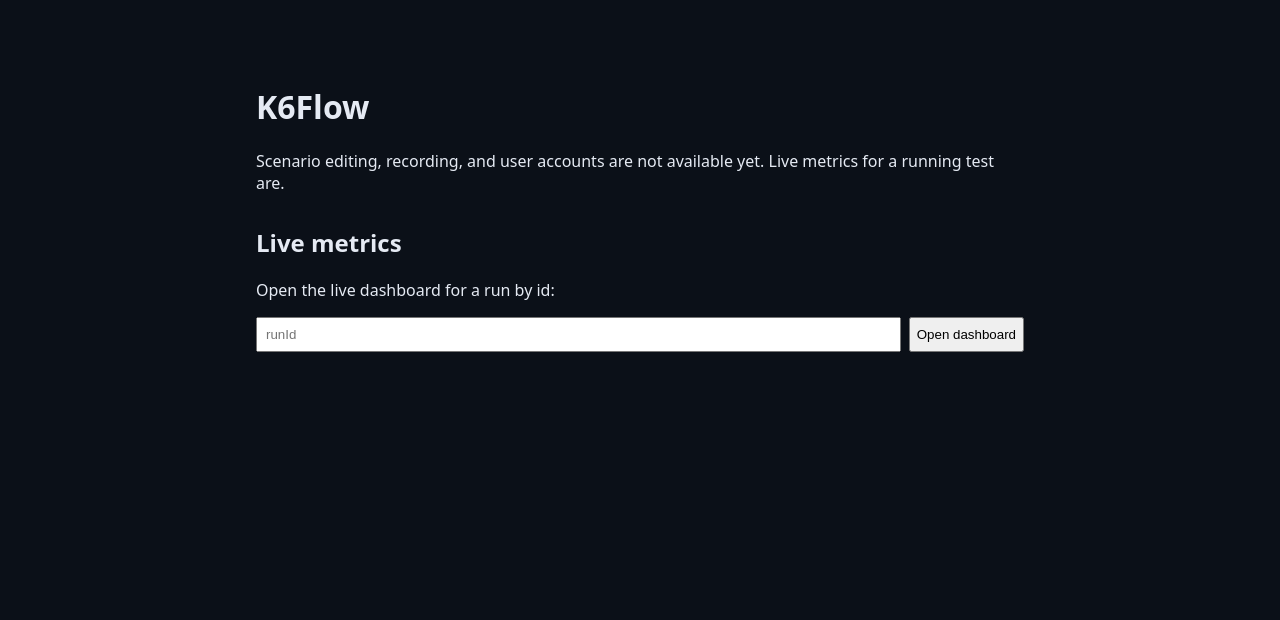
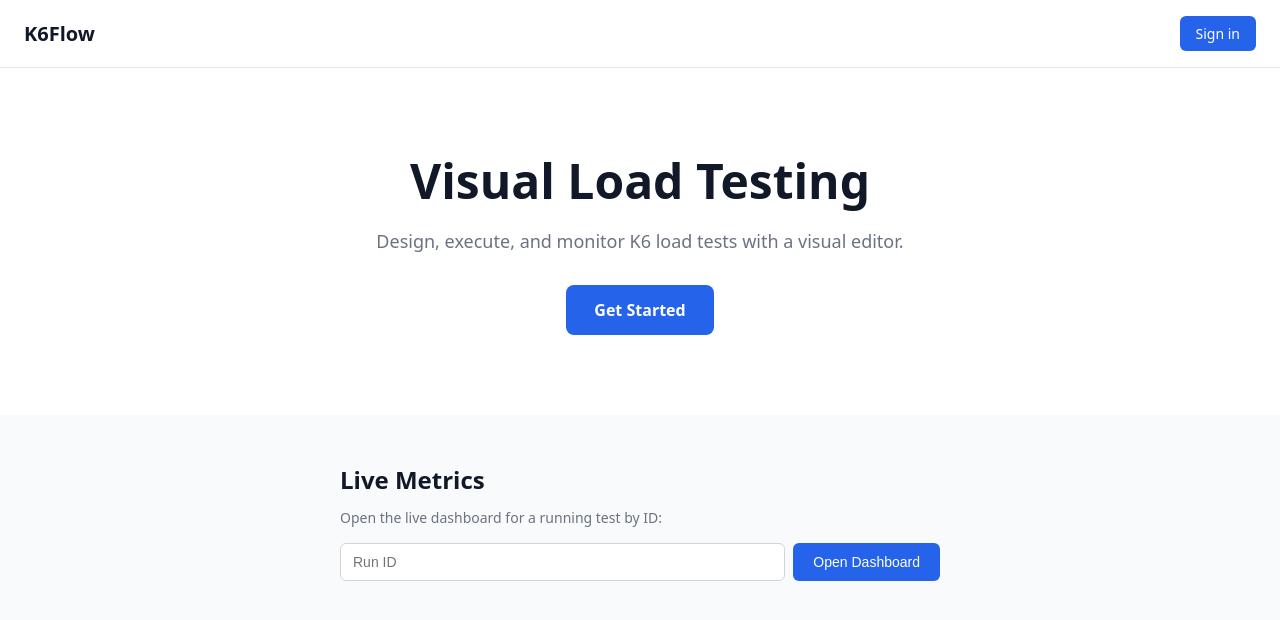
Before and after one commit to jereok91/k6Flow, a Next.js app in the folder apps/web/: page / in a window 1280 px wide. Shown: the top 620 px of the page. Built offline with nearby package versions, Linux system fonts and the light colour scheme; no server answers.

Commit message:
fix(web): add login page and navigation UI (K6F4-02c)

```diff
--- a/apps/web/app/page.tsx
+++ b/apps/web/app/page.tsx
@@ -1,11 +1,24 @@
 "use client";
 
-import { useState } from "react";
+// K6F4-02c fix: Updated home page with navigation.
+
+import { useState, useEffect } from "react";
 import { useRouter } from "next/navigation";
+import Link from "next/link";
 
 export default function Home() {
   const router = useRouter();
   const [runId, setRunId] = useState("");
+  const [user, setUser] = useState<{ username: string } | null>(null);
+  const [checkingAuth, setCheckingAuth] = useState(true);
+
+  useEffect(() => {
+    fetch("/api/auth/me")
+      .then((res) => (res.ok ? res.json() : null))
+      .then((data) => setUser(data))
+      .catch(() => setUser(null))
+      .finally(() => setCheckingAuth(false));
+  }, []);
 
   function openMetrics(event: React.FormEvent) {
     event.preventDefault();
@@ -13,27 +26,188 @@ export default function Home() {
     if (id) router.push(`/runs/${encodeURIComponent(id)}`);
   }
 
+  async function handleLogout() {
+    await fetch("/api/auth/logout", { method: "POST" });
+    setUser(null);
+  }
+
   return (
-    <main style={{ maxWidth: "48rem", margin: "0 auto", padding: "4rem 2rem" }}>
-      <h1>K6Flow</h1>
-      <p>
-        Scenario editing, recording, and user accounts are not available yet.
-        Live metrics for a running test are.
-      </p>
-      <section style={{ marginTop: "2rem" }}>
-        <h2>Live metrics</h2>
-        <p>Open the live dashboard for a run by id:</p>
-        <form onSubmit={openMetrics} style={{ display: "flex", gap: "0.5rem" }}>
+    <main style={containerStyle}>
+      {/* Header */}
+      <header style={headerStyle}>
+        <h1 style={logoStyle}>K6Flow</h1>
+        <nav style={navStyle}>
+          {checkingAuth ? null : user ? (
+            <>
+              <span style={userStyle}>👤 {user.username}</span>
+              <Link href="/editor" style={linkStyle}>Editor</Link>
+              <button onClick={handleLogout} style={logoutStyle}>Logout</button>
+            </>
+          ) : (
+            <Link href="/login" style={primaryLinkStyle}>Sign in</Link>
+          )}
+        </nav>
+      </header>
+
+      {/* Hero */}
+      <section style={heroStyle}>
+        <h2 style={heroTitleStyle}>Visual Load Testing</h2>
+        <p style={heroSubtitleStyle}>
+          Design, execute, and monitor K6 load tests with a visual editor.
+        </p>
+        {user ? (
+          <Link href="/editor" style={ctaButtonStyle}>Open Editor</Link>
+        ) : (
+          <Link href="/login" style={ctaButtonStyle}>Get Started</Link>
+        )}
+      </section>
+
+      {/* Live Metrics */}
+      <section style={sectionStyle}>
+        <h3 style={sectionTitleStyle}>Live Metrics</h3>
+        <p style={sectionTextStyle}>
+          Open the live dashboard for a running test by ID:
+        </p>
+        <form onSubmit={openMetrics} style={formStyle}>
           <input
             value={runId}
-            onChange={(event) => setRunId(event.target.value)}
-            placeholder="runId"
-            aria-label="runId"
-            style={{ flex: 1, padding: "0.5rem" }}
+            onChange={(e) => setRunId(e.target.value)}
+            placeholder="Run ID"
+            aria-label="Run ID"
+            style={inputStyle}
           />
-          <button type="submit">Open dashboard</button>
+          <button type="submit" style={buttonStyle}>Open Dashboard</button>
         </form>
       </section>
     </main>
   );
 }
+
+const containerStyle: React.CSSProperties = {
+  minHeight: "100vh",
+  fontFamily: "system-ui, sans-serif",
+  background: "#f9fafb",
+};
+
+const headerStyle: React.CSSProperties = {
+  display: "flex",
+  justifyContent: "space-between",
+  alignItems: "center",
+  padding: "16px 24px",
+  background: "#fff",
+  borderBottom: "1px solid #e5e7eb",
+};
+
+const logoStyle: React.CSSProperties = {
+  fontSize: "20px",
+  fontWeight: 700,
+  color: "#111827",
+  margin: 0,
+};
+
+const navStyle: React.CSSProperties = {
+  display: "flex",
+  alignItems: "center",
+  gap: "16px",
+};
+
+const userStyle: React.CSSProperties = {
+  fontSize: "14px",
+  color: "#6b7280",
+};
+
+const linkStyle: React.CSSProperties = {
+  fontSize: "14px",
+  color: "#2563eb",
+  textDecoration: "none",
+  fontWeight: 500,
+};
+
+const primaryLinkStyle: React.CSSProperties = {
+  ...linkStyle,
+  padding: "8px 16px",
+  background: "#2563eb",
+  color: "#fff",
+  borderRadius: "6px",
+};
+
+const logoutStyle: React.CSSProperties = {
+  fontSize: "14px",
+  color: "#6b7280",
+  background: "none",
+  border: "none",
+  cursor: "pointer",
+};
+
+const heroStyle: React.CSSProperties = {
+  textAlign: "center",
+  padding: "80px 24px",
+  background: "#fff",
+};
+
+const heroTitleStyle: React.CSSProperties = {
+  fontSize: "48px",
+  fontWeight: 700,
+  color: "#111827",
+  margin: "0 0 16px",
+};
+
+const heroSubtitleStyle: React.CSSProperties = {
+  fontSize: "18px",
+  color: "#6b7280",
+  margin: "0 0 32px",
+};
+
+const ctaButtonStyle: React.CSSProperties = {
+  display: "inline-block",
+  padding: "14px 28px",
+  fontSize: "16px",
+  fontWeight: 600,
+  color: "#fff",
+  background: "#2563eb",
+  borderRadius: "8px",
+  textDecoration: "none",
+};
+
+const sectionStyle: React.CSSProperties = {
+  maxWidth: "600px",
+  margin: "0 auto",
+  padding: "48px 24px",
+};
+
+const sectionTitleStyle: React.CSSProperties = {
+  fontSize: "24px",
+  fontWeight: 600,
+  color: "#111827",
+  margin: "0 0 12px",
+};
+
+const sectionTextStyle: React.CSSProperties = {
+  fontSize: "14px",
+  color: "#6b7280",
+  margin: "0 0 16px",
+};
+
+const formStyle: React.CSSProperties = {
+  display: "flex",
+  gap: "8px",
+};
+
+const inputStyle: React.CSSProperties = {
+  flex: 1,
+  padding: "10px 12px",
+  fontSize: "14px",
+  border: "1px solid #d1d5db",
+  borderRadius: "6px",
+};
+
+const buttonStyle: React.CSSProperties = {
+  padding: "10px 20px",
+  fontSize: "14px",
+  fontWeight: 500,
+  color: "#fff",
+  background: "#2563eb",
+  border: "none",
+  borderRadius: "6px",
+  cursor: "pointer",
+};
```
Also changed, not shown: apps/web/app/login/page.tsx (added, +161 -0 lines).
